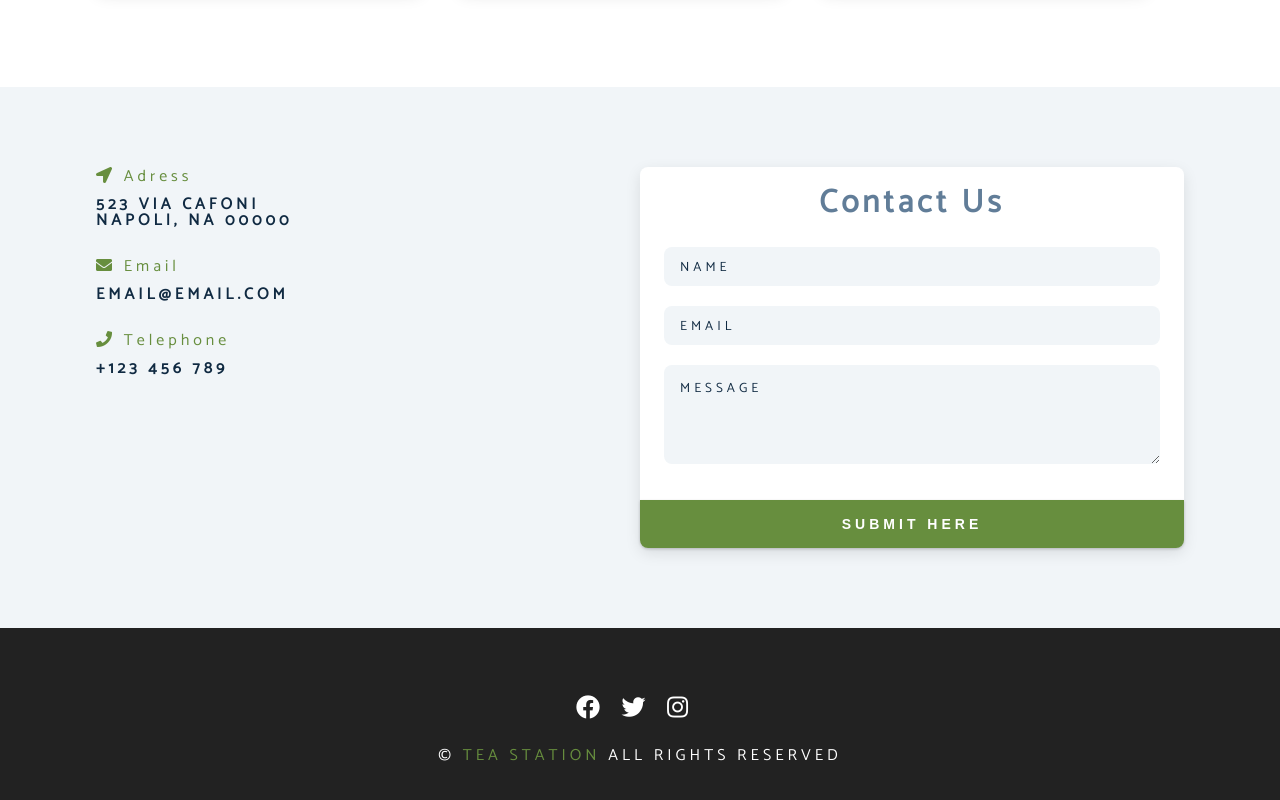
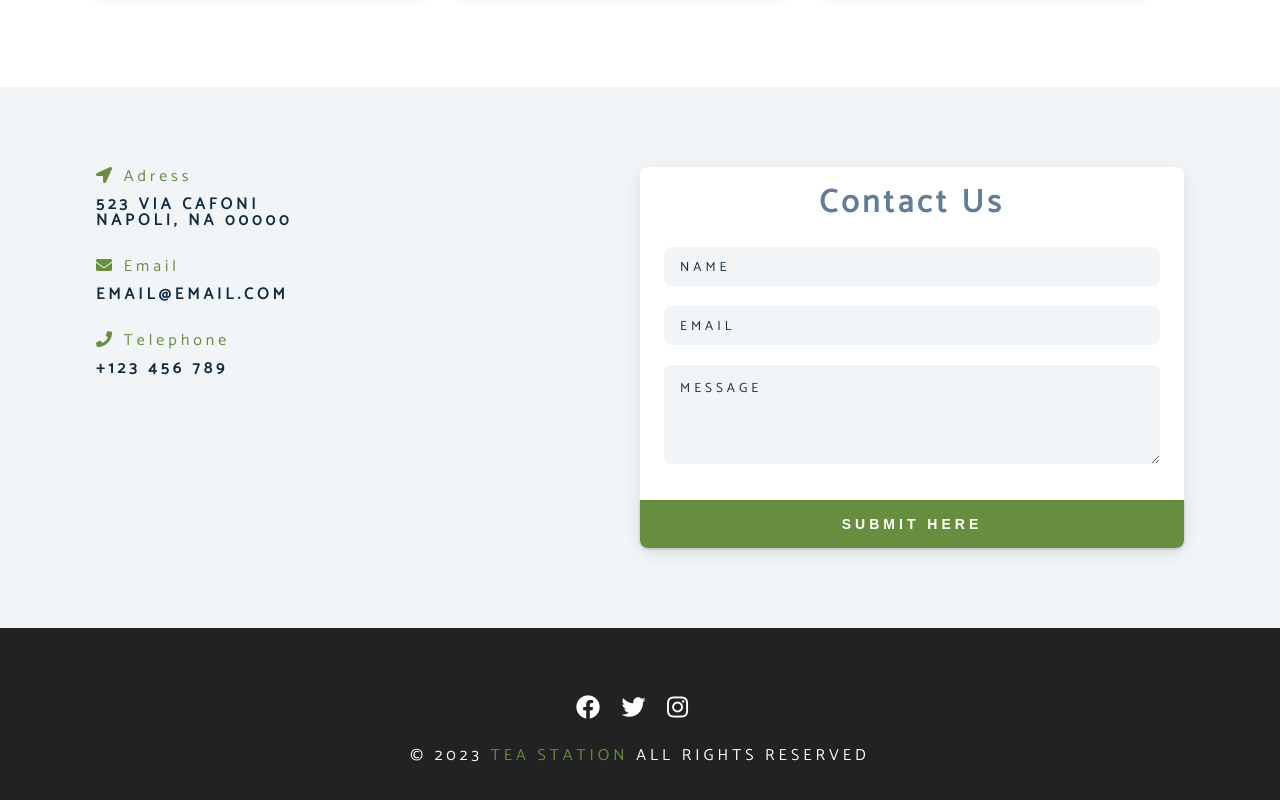
Before and after one commit to SuperBona/tea-station-project, a plain HTML site: page index.html in a window 1280 px wide. Shown: the part 2832-3632 px from the top of the page. Drawn offline with Linux system fonts and the light colour scheme; a web font is replaced by a local one.

Commit message:
Update index.html

```diff
--- a/index.html
+++ b/index.html
@@ -379,7 +379,7 @@
         </div>
         <h4 class="footer-text">
           <!-- per cambiare l'anno a ogni anno senza dover tornare sul progetto manualmente, si può usare javscript, e si lavora con l'id -->
-          &copy; <span></span>
+          &copy; <span id="date"></span>
           <span class="company">tea station</span>
           All rights reserved
         </h4>
```
